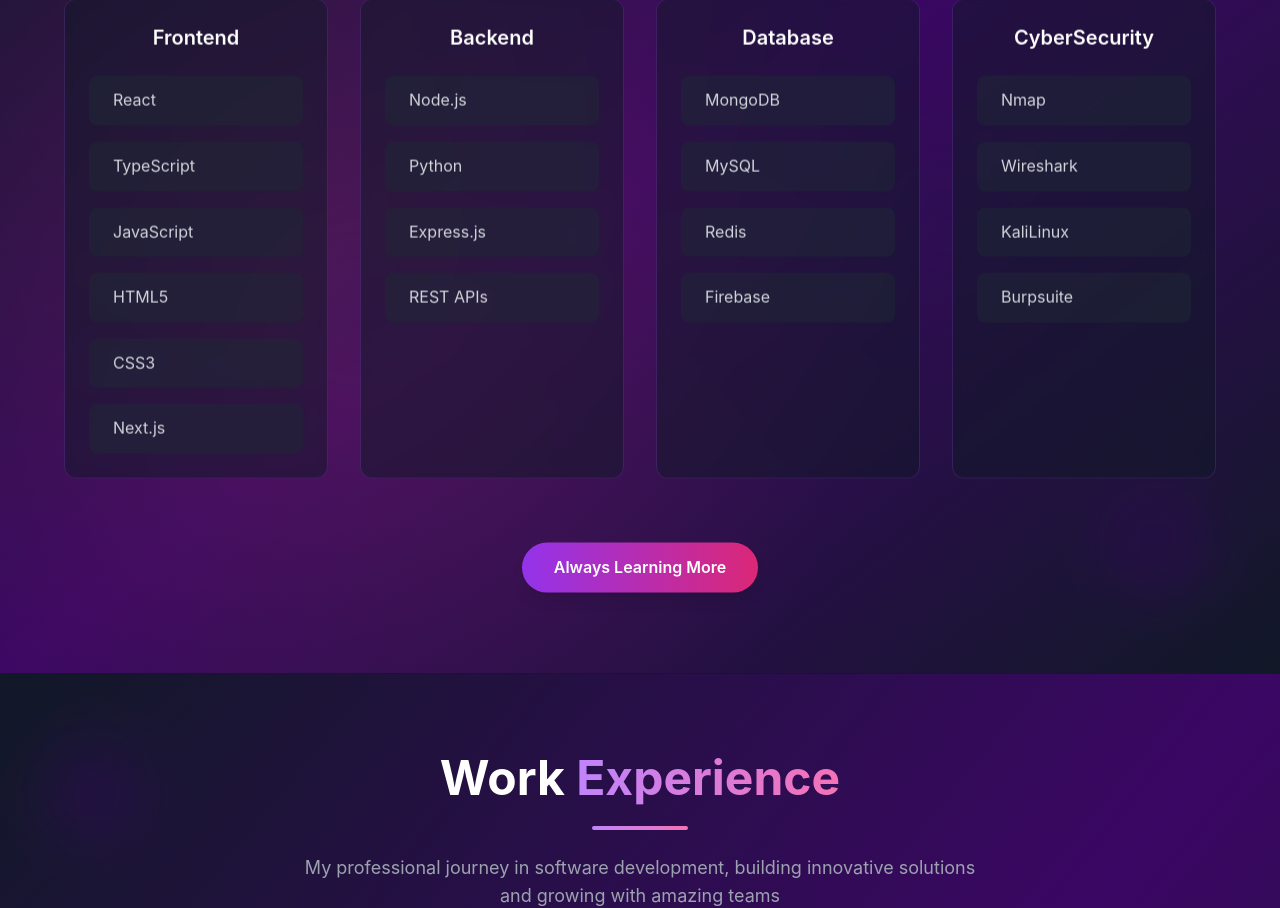
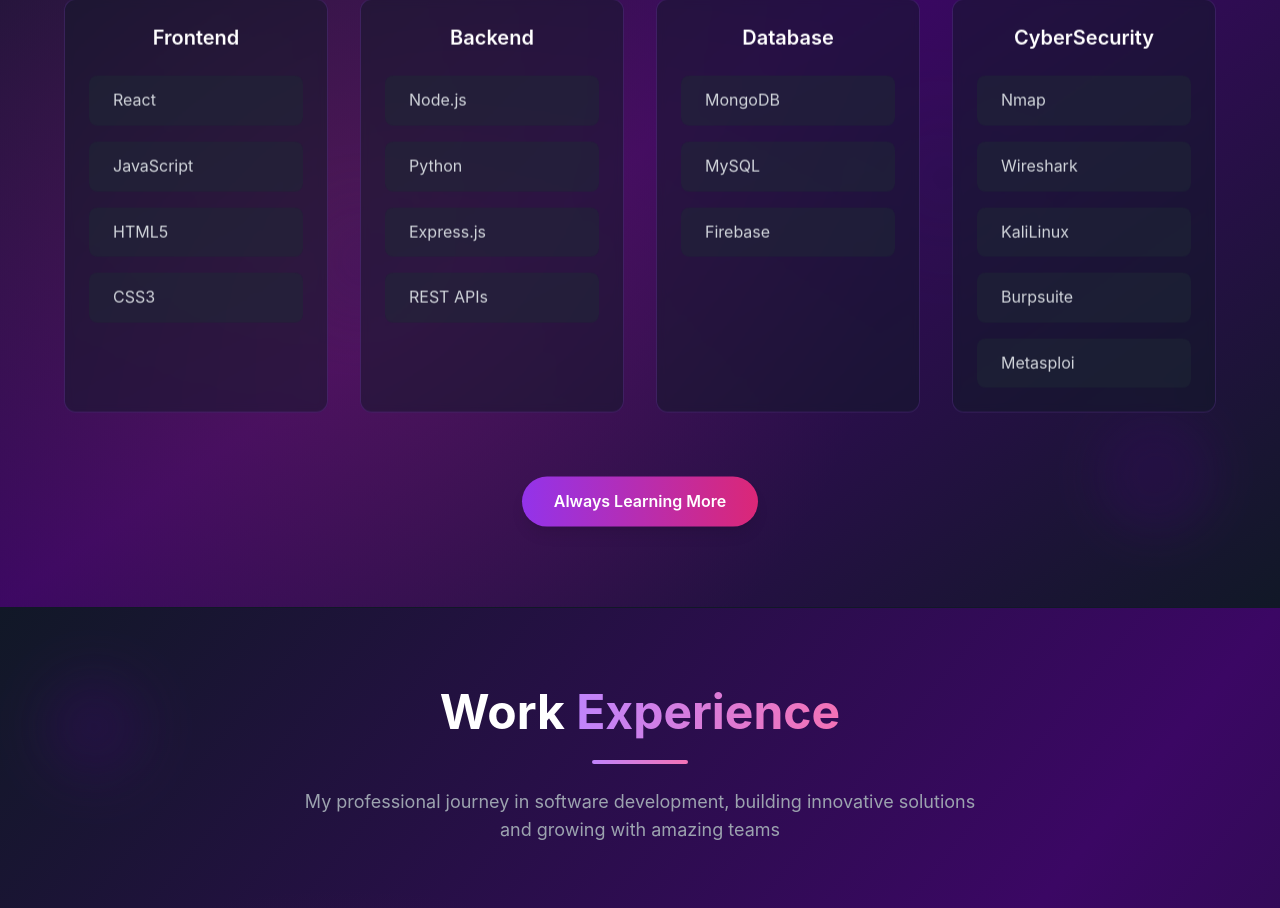
Before and after one commit to potnurumounika-123/portfolio, a React (Vite) app: page / in a window 1280 px wide. Shown: the part 2713-3621 px from the top of the page. Built offline with nearby package versions, Linux system fonts and the light colour scheme.

Commit message:
Update Skills.tsx

```diff
--- a/src/components/Skills.tsx
+++ b/src/components/Skills.tsx
@@ -13,11 +13,9 @@
       title: 'Frontend',
       skills: [
         { name: 'React'},
-        { name: 'TypeScript'},
         { name: 'JavaScript'},
         { name: 'HTML5'},
         { name: 'CSS3'},
-        { name: 'Next.js' },
       ],
     },
     {
@@ -34,7 +32,6 @@
       skills: [
         { name: 'MongoDB'},
         { name: 'MySQL'},
-        { name: 'Redis'},
         { name: 'Firebase'},
       ],
     },
@@ -45,6 +42,7 @@
         { name: 'Wireshark'},
         { name: 'KaliLinux'},
         { name: 'Burpsuite'},
+        { name: 'Metasploi'},
       ],
     },
   ];
```
